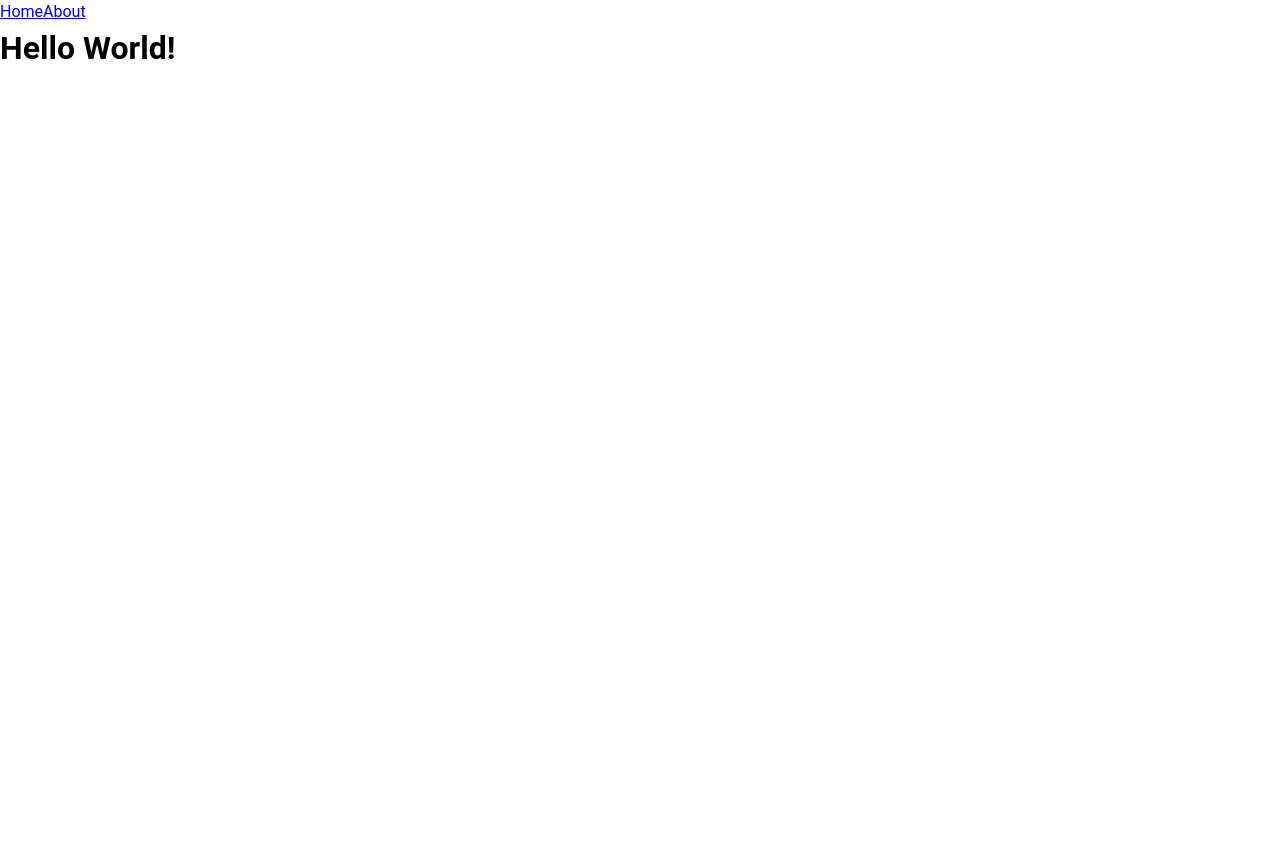
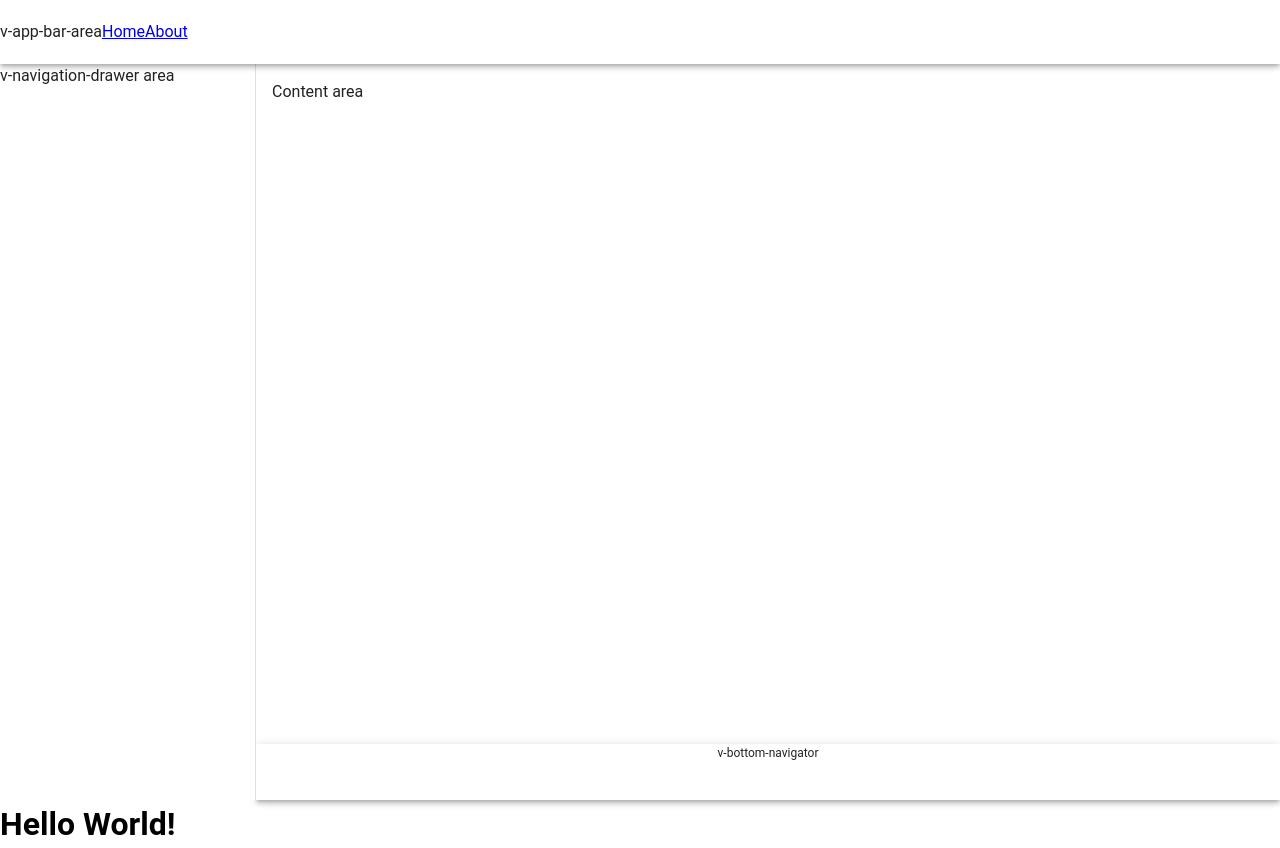
Before and after one commit to Nikos-kun/spa-weather-test, a Vue app: page / in a window 1280 px wide. Before the commit the page ends 800 px from the top, so only its background shows below. Built offline with nearby package versions, Linux system fonts and the light colour scheme.

Commit message:
Added simple layout

```diff
--- a/src/App.vue
+++ b/src/App.vue
@@ -1,18 +1,26 @@
-<script setup>
-import { RouterLink, RouterView } from "vue-router";
-</script>
+<template>
+  <v-app>
+    <v-app-bar
+      >v-app-bar-area
+      <RouterLink class="router-link" to="/">Home</RouterLink>
+      <RouterLink class="router-link" to="/about">About</RouterLink>
+    </v-app-bar>
 
-<template>
-  <header>
-    <div class="wrapper">
-      <nav>
-        <RouterLink to="/">Home</RouterLink>
-        <RouterLink to="/about">About</RouterLink>
-      </nav>
-    </div>
-  </header>
+    <v-navigation-drawer>v-navigation-drawer area</v-navigation-drawer>
 
+    <v-main>
+      <v-container>Content area</v-container>
+    </v-main>
+
+    <v-bottom-navigation>v-bottom-navigator</v-bottom-navigation>
+  </v-app>
   <RouterView />
 </template>
 
+<script>
+import { RouterLink, RouterView } from "vue-router";
+
+export default {};
+</script>
+
 <style scoped></style>
```
